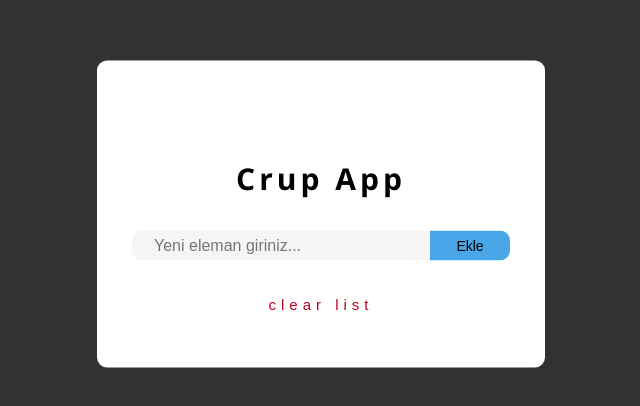
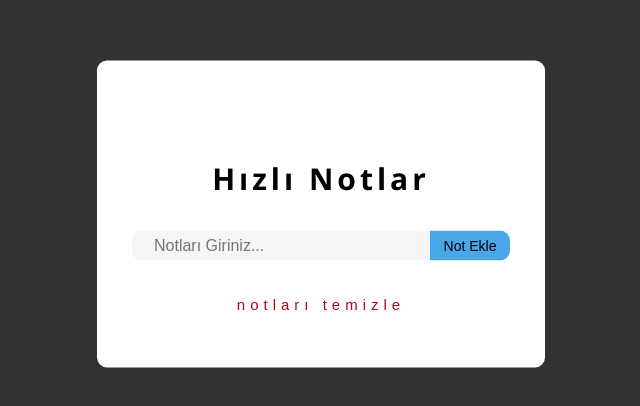
Before and after one commit to bahadircamc/Crud-App, a plain HTML site: page index.html in a window 1280 px wide. Shown: the part 186-592 px from the top of the page, without its empty margins (319-959 px from the left). Drawn offline with nearby package versions, Linux system fonts and the light colour scheme.

Commit message:
crudapp notlar icin guncellenildi

```diff
--- a/index.html
+++ b/index.html
@@ -3,7 +3,7 @@
   <head>
     <meta charset="UTF-8" />
     <meta name="viewport" content="width=device-width, initial-scale=1.0" />
-    <title>Crud-app</title>
+    <title>Notlarım</title>
     <!--* CSS LINK-->
     <link rel="stylesheet" href="./style/style.css" />
     <!--* font awesome link-->
@@ -16,15 +16,16 @@
     />
   </head>
   <body>
+
     <!--* container-->
     <div class="container">
       <!--* Form-->
       <form class="form-wrapper">
         <p class="alert"></p>
-        <h2>Crup App</h2>
+        <h2>Hızlı Notlar</h2>
         <div class="input-container">
-          <input type="text" placeholder="Yeni eleman giriniz..." id="input" />
-          <button type="submit" class="submit-btn">Ekle</button>
+          <input type="text" placeholder="Notları Giriniz..." id="input" />
+          <button type="submit" class="submit-btn">Not Ekle</button>
         </div>
       </form>
       <!--* elemanlar-->
@@ -44,7 +45,7 @@
         </div>
       </div>
       <!--* reset butonu-->
-      <button class="clear-btn">clear list</button>
+      <button class="clear-btn">notları temizle</button>
     </div>
 
     <!--* js Baglanti-->
```
Also changed, not shown: images/arkaplan.png (added), images/arkaplan1.png (added), 2 other files.
